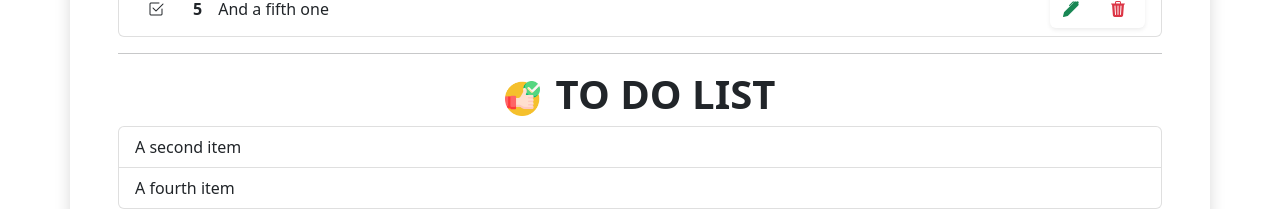
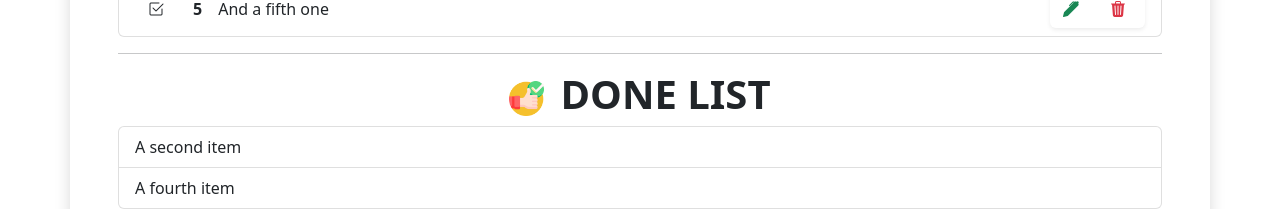
Before and after one commit to MohammadKhallaf/vue-todo, a Vue app: page / in a window 1280 px wide. Shown: the part 351-560 px from the top of the page. Built offline with nearby package versions, Linux system fonts and the light colour scheme.

Commit message:
update title header

```diff
--- a/src/components/DoneList.vue
+++ b/src/components/DoneList.vue
@@ -15,7 +15,7 @@ export default {
 </script>
 <template>
   <section>
-    <TitleHeader :img="imgs.doneImg" title="TO DO LIST" />
+    <TitleHeader :img="imgs.doneImg" title="DONE LIST" />
     <ul class="list-group">
       <li class="list-group-item" v-for="(item, idx) in items" :key="idx">
         {{ item.description }}
--- a/src/components/TitleHeader.vue
+++ b/src/components/TitleHeader.vue
@@ -8,7 +8,7 @@ export default {
 </script>
 <template>
   <header class="d-flex flex-row justify-content-center align-items-center">
-    <img :src="img" class="img-fluid me-3" style="height: 35px" />
+    <img v-if="img" :src="img" class="img-fluid me-3" style="height: 35px" />
     <h1 class="fw-bold">{{ title }}</h1>
   </header>
 </template>
```
